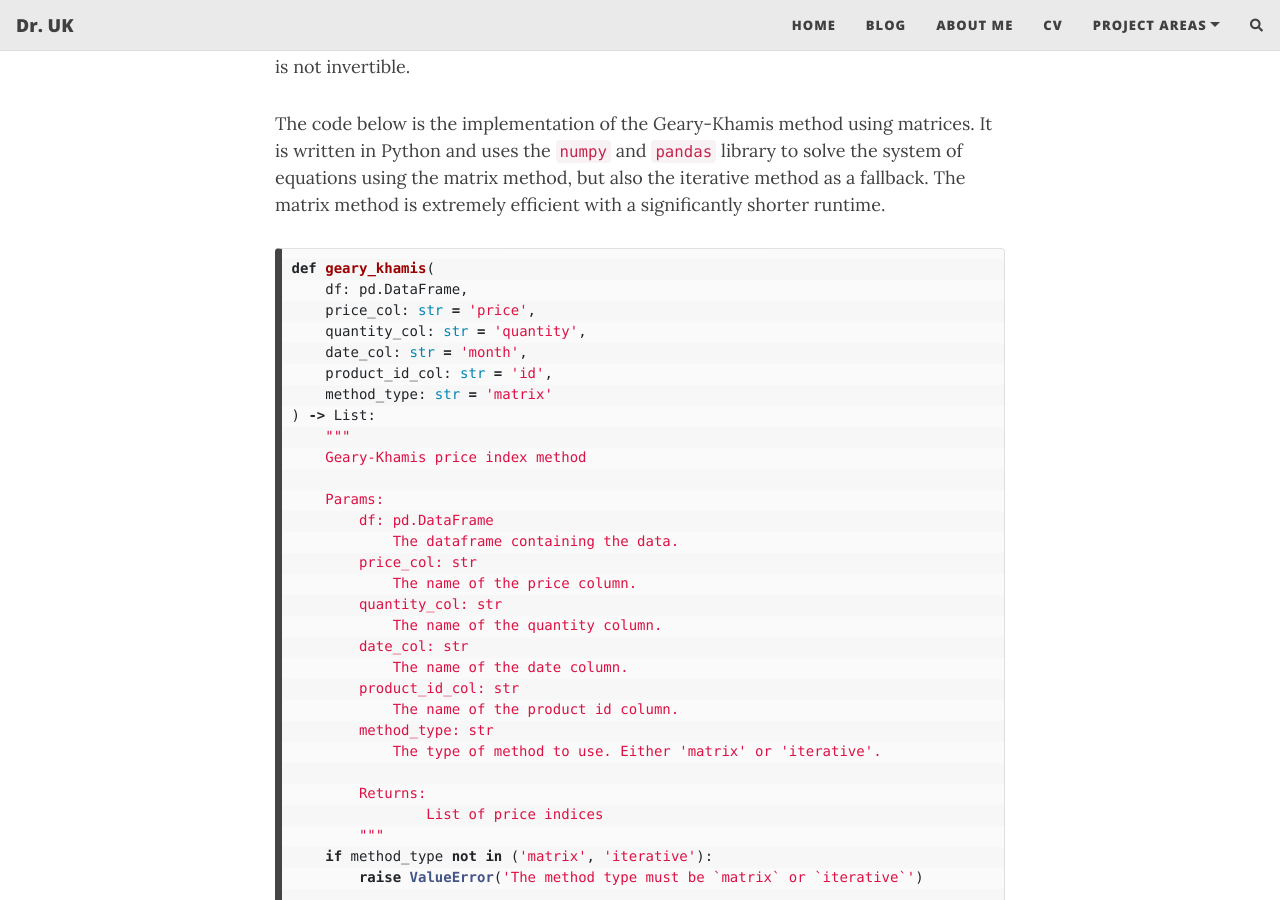
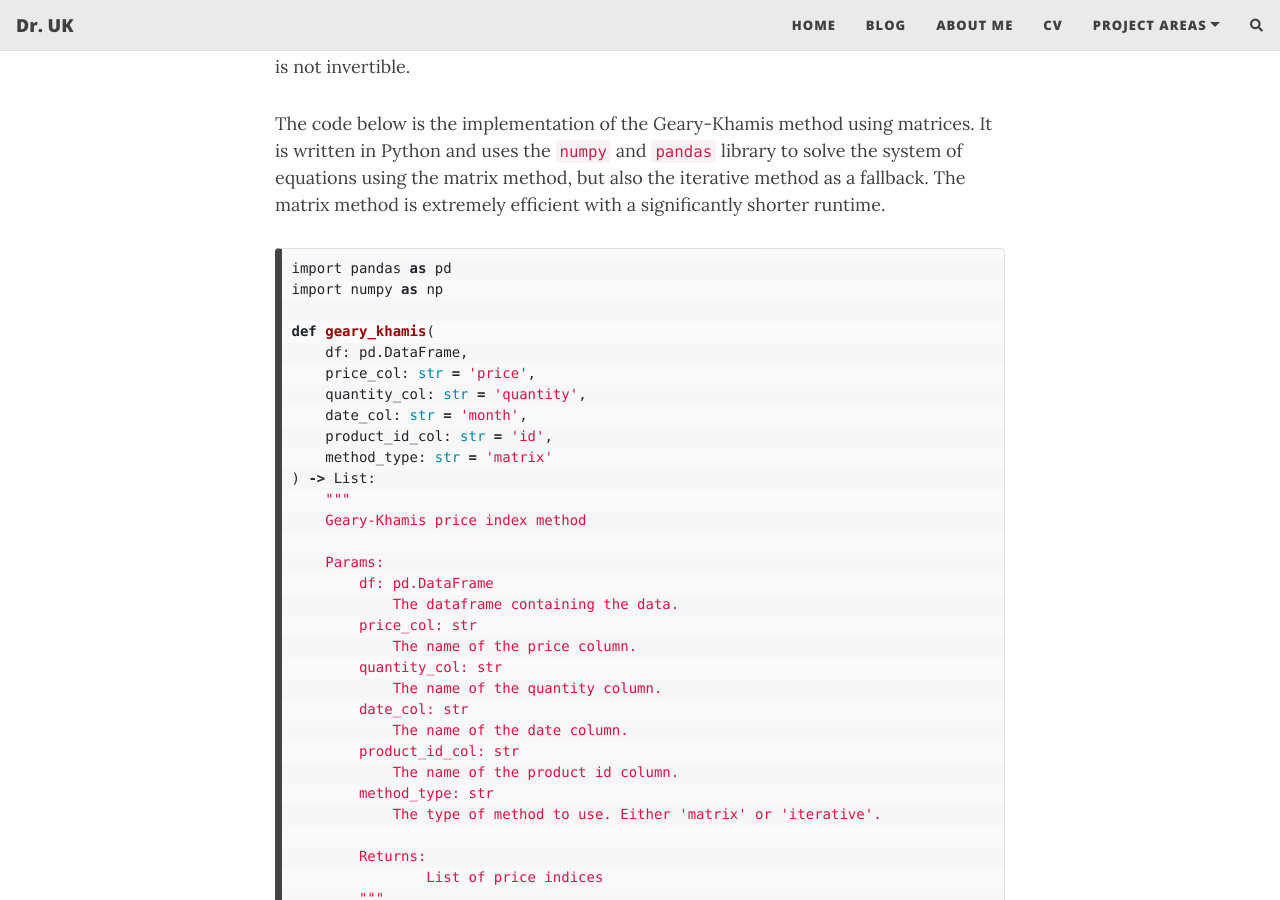
Before and after one commit to drrobotk/drrobotk.github.io, a Jekyll site: the page built from _posts/2019-09-20-Geary-Khamis.md, in a window 1280 px wide and 900 px high, scrolled down 2849 px. Built offline with Jekyll 4.4.1, drawn with Linux system fonts in a browser that asks for light colours; nearby versions of some CDN libraries; formulas are drawn with MathJax 3; comment, search, counter and statistics services are not loaded.

Commit message:
Update 2019-09-20-Geary-Khamis.md

````diff
--- a/_posts/2019-09-20-Geary-Khamis.md
+++ b/_posts/2019-09-20-Geary-Khamis.md
@@ -101,6 +101,9 @@ The caveat to using this matrix method is that the matrix $M = I_{N}-C+R$ should
 The code below is the implementation of the Geary-Khamis method using matrices. It is written in Python and uses the `numpy` and `pandas` library to solve the system of equations using the matrix method, but also the iterative method as a fallback. The matrix method is extremely efficient with a significantly shorter runtime.
 
 ```python
+import pandas as pd
+import numpy as np
+
 def geary_khamis(
     df: pd.DataFrame,
     price_col: str = 'price',
````
